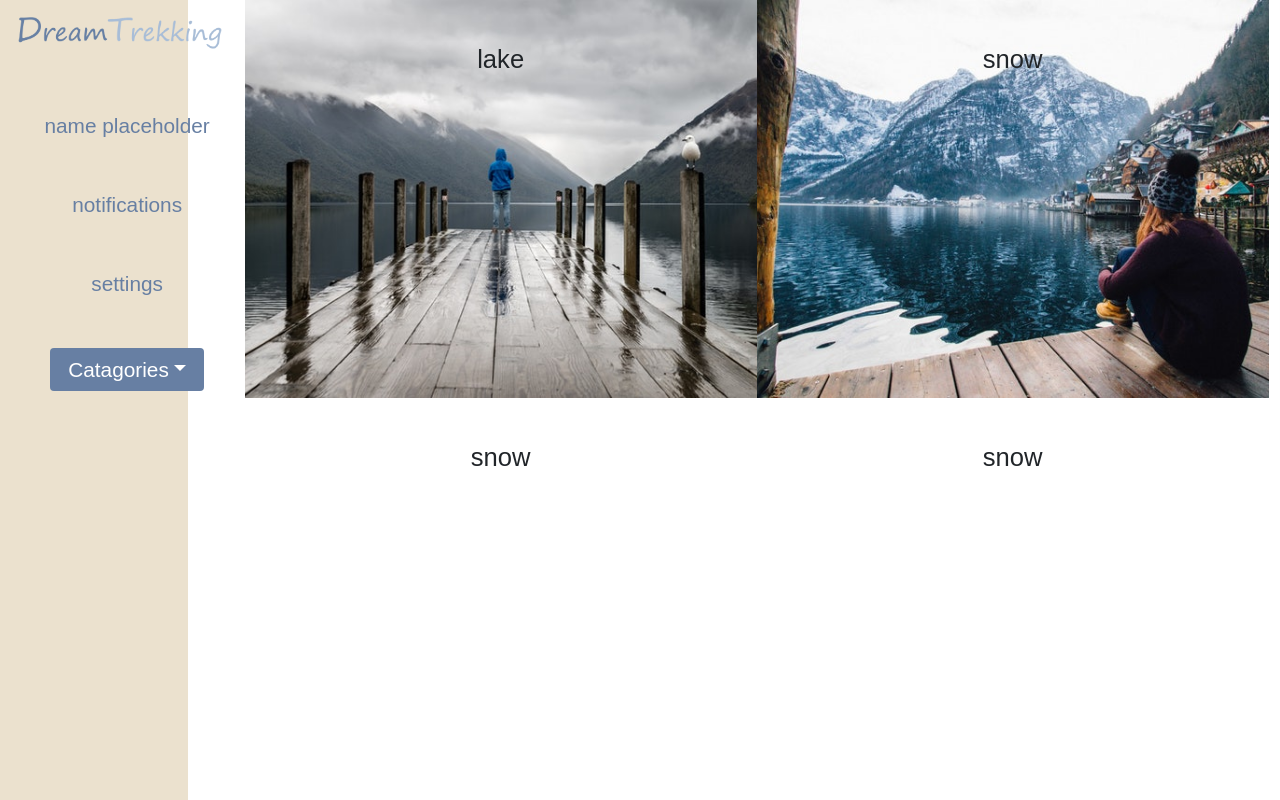
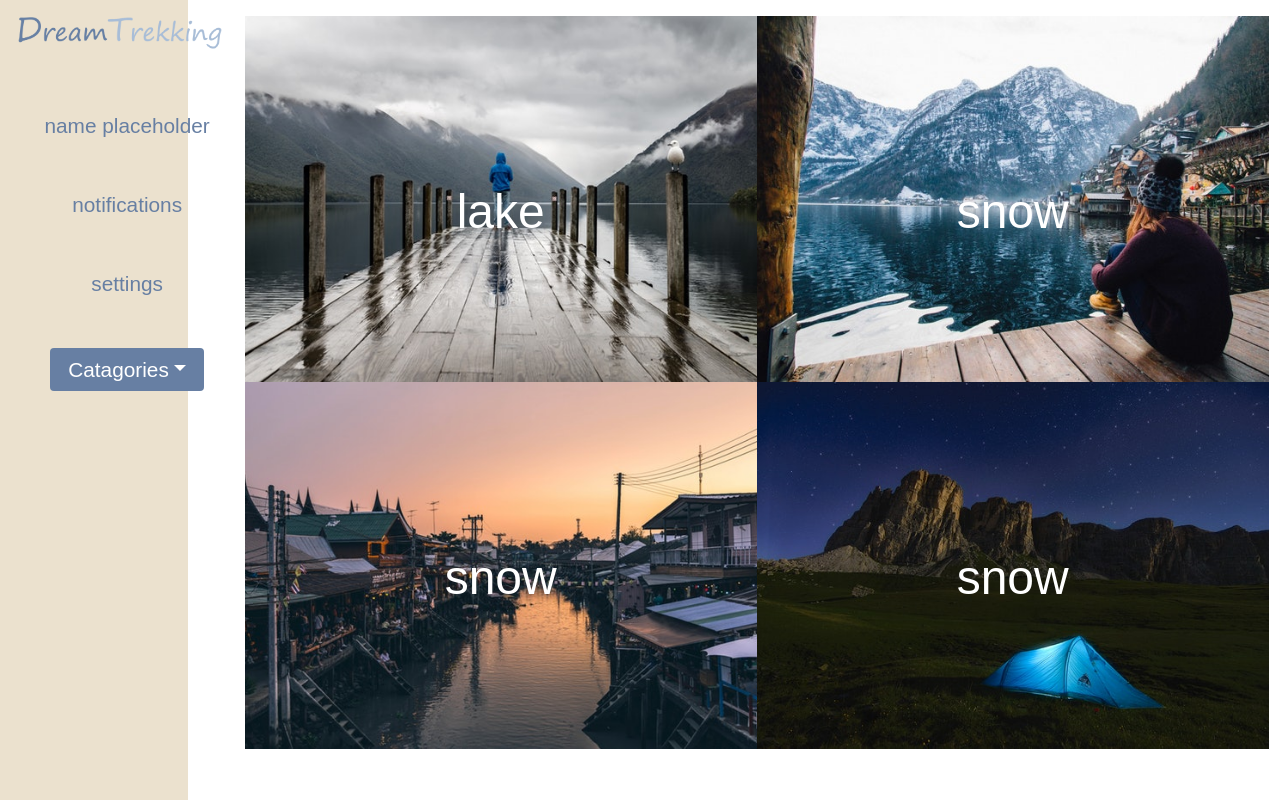
Before and after one commit to JacobLeonLyerla/DT-front-end, a React (Create React App) app in the folder dreamtrekking/: page /dashboard in a window 1280 px wide. Built offline with nearby package versions, Linux system fonts and the light colour scheme.

Commit message:
fixing some css issues i am having

```diff
--- a/dreamtrekking/src/css/index.css
+++ b/dreamtrekking/src/css/index.css
@@ -208,6 +208,20 @@ p {
 .tags-container {
   padding-right: 0px;
 }
+.tags-container .cover {
+  display: flex;
+  justify-content: center;
+  align-content: center;
+  margin: 1vh;
+}
+.tags-container .cover:Hover {
+  background: rgba(15, 15, 15, 0.342);
+}
+.tags-container p {
+  padding-top: 14vh;
+  color: white;
+  font-size: 3rem;
+}
 .tags-container .snow {
   background-image: url("../assets/snow.jpeg");
   -webkit-background-size: contain;
@@ -216,7 +230,8 @@ p {
   background-size: cover;
   background-position: center bottom;
   background-repeat: no-repeat;
-  height: 49.8vh;
+  height: 45.8vh;
+  margin-top: 2vh;
 }
 .tags-container .water {
   background-image: url("../assets/rain.jpeg");
@@ -226,7 +241,28 @@ p {
   background-size: cover;
   background-position: center bottom;
   background-repeat: no-repeat;
-  height: 49.8vh;
+  height: 45.8vh;
+  margin-top: 2vh;
+}
+.tags-container .market {
+  background-image: url("../assets/river-market.jpeg");
+  -webkit-background-size: contain;
+  -moz-background-size: cover;
+  -o-background-size: cover;
+  background-size: cover;
+  background-position: center bottom;
+  background-repeat: no-repeat;
+  height: 45.8vh;
+}
+.tags-container .camping {
+  background-image: url("../assets/camping.jpeg");
+  -webkit-background-size: contain;
+  -moz-background-size: cover;
+  -o-background-size: cover;
+  background-size: cover;
+  background-position: center bottom;
+  background-repeat: no-repeat;
+  height: 45.8vh;
 }
 .tags-container .row {
   max-width: 80vw;
--- a/dreamtrekking/src/less/index.less
+++ b/dreamtrekking/src/less/index.less
@@ -227,6 +227,22 @@ p {
 }
 .tags-container {
   padding-right: 0px;
+.cover{
+  display:flex;
+  justify-content: center;
+  align-content: center;
+ margin:1vh;
+
+}
+.cover:Hover{
+  background:rgba(15, 15, 15, 0.342);
+}
+  p{
+ padding-top:14vh;
+  color:white;
+  font-size:3rem;
+
+  }
  .snow{
   background-image: url("../assets/snow.jpeg");
   -webkit-background-size: contain;
@@ -235,7 +251,8 @@ p {
   background-size: cover;
   background-position: center bottom;
   background-repeat: no-repeat;
-  height: 49.8vh;
+  height: 45.8vh;
+  margin-top:2vh;
  }
  .water{
   background-image: url("../assets/rain.jpeg");
@@ -245,7 +262,30 @@ p {
   background-size: cover;
   background-position: center bottom;
   background-repeat: no-repeat;
-  height: 49.8vh;
+  height: 45.8vh;
+  margin-top:2vh;
+ }
+ .market{
+  background-image: url("../assets/river-market.jpeg");
+  -webkit-background-size: contain;
+  -moz-background-size: cover;
+  -o-background-size: cover;
+  background-size: cover;
+  background-position: center bottom;
+  background-repeat: no-repeat;
+  height: 45.8vh;
+
+ }
+ .camping{
+  background-image: url("../assets/camping.jpeg");
+  -webkit-background-size: contain;
+  -moz-background-size: cover;
+  -o-background-size: cover;
+  background-size: cover;
+  background-position: center bottom;
+  background-repeat: no-repeat;
+  height: 45.8vh;
+
  }
   .row {
     max-width: 80vw;
```
